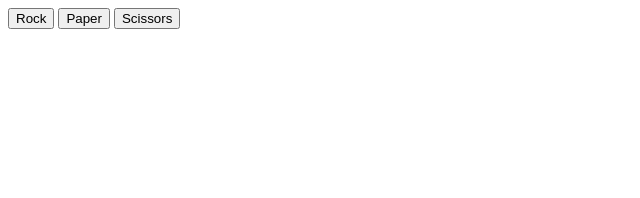
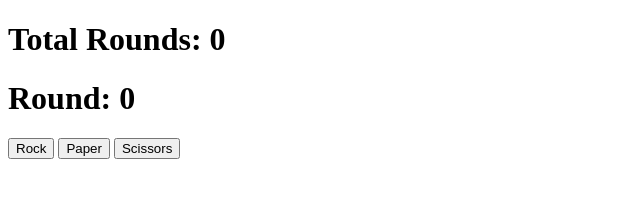
Before and after one commit to JoeJoe-C/odin, a plain HTML site: page js-learning/rock-paper-scissors/index.html in a window 1280 px wide. Shown: the whole page, without its empty margins (0-640 px from the left). Drawn offline with Linux system fonts and the light colour scheme.

Commit message:
added necessary files to the ui

```diff
--- a/js-learning/rock-paper-scissors/index.html
+++ b/js-learning/rock-paper-scissors/index.html
@@ -10,6 +10,11 @@
 	</head>
 	<body>
 		<div class="container">
+			<div class="info-container">
+				<h1 id="total-rounds">Total Rounds: 0</h1>
+				<h1 id="round">Round: 0</h1>
+				<h2 id="winner"></h2>
+			</div>
 			<div class="button-container">
 				<!-- center three buttons on top labeled: rock, paper, scissors-->
 				<button id="rock">Rock</button>
```
Also changed, not shown: js-learning/rock-paper-scissors/js/rock-paper-scissors-v2.js (added).
